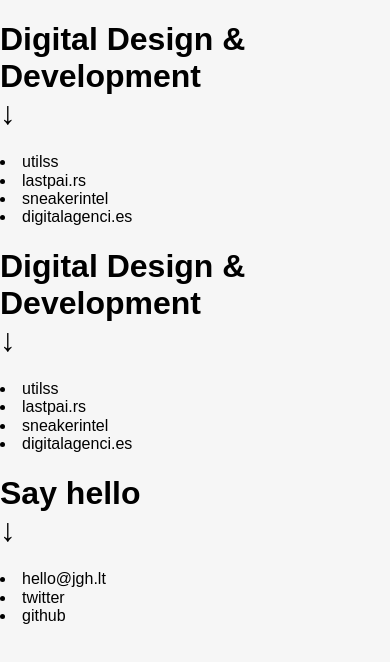
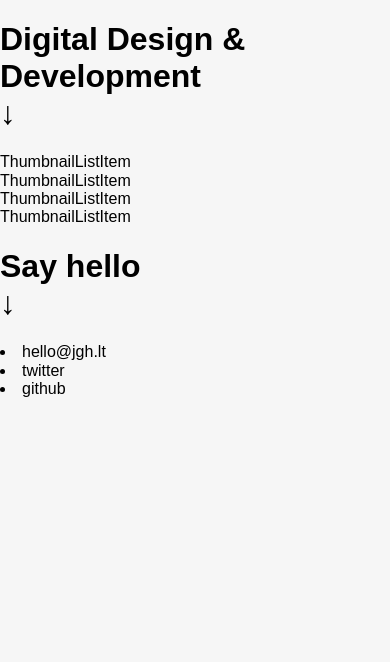
Before and after one commit to jghlt/jgh.lt, a React app: page / in a window 390 px wide. Shown: the top 662 px of the page. Built offline with nearby package versions, Linux system fonts and the light colour scheme; the HTML template or start-up script is replaced by a standard one.

Commit message:
- more work on components - set up media queries

```diff
--- a/src/components/App.js
+++ b/src/components/App.js
@@ -20,7 +20,7 @@ class App extends React.Component {
 
   render() {
     return (
-      <div className="app">
+      <div className="App">
         <Projects />
         <Contact />
       </div>
--- /dev/null
+++ b/src/components/Breakpoints.js
@@ -0,0 +1,7 @@
+const Breakpoints = {
+  small: '(max-width: 48em)',
+  medium: '(min-width: 48em)',
+  large: '(min-width: 64em)',
+};
+
+export default Breakpoints;
--- a/src/components/Contact.js
+++ b/src/components/Contact.js
@@ -20,7 +20,7 @@ class Contact extends React.Component {
 
   render() {
     return (
-      <div className="contact">
+      <div className="Contact">
         <LinkList
           title={contactData.title}
           links={contactData.items}
--- a/src/components/LinkList.js
+++ b/src/components/LinkList.js
@@ -3,7 +3,7 @@ import PropTypes from 'prop-types';
 
 function LinkList(props) {
   return (
-    <div className="link-list">
+    <div className="LinkList">
       <h1>
         {props.title}
         <br/>
--- /dev/null
+++ b/src/components/MediaGallery.js
@@ -0,0 +1,22 @@
+import React from 'react';
+import PropTypes from 'prop-types';
+import MediaGalleryItem from './MediaGalleryItem';
+
+function MediaGallery(props) {
+  return (
+    <div className="MediaGallery">
+      {props.images.map(item => <MediaGalleryItem key={item.title} image={item.image} />)}
+    </div>
+  );
+}
+
+MediaGallery.propTypes = {
+  images: PropTypes.arrayOf(PropTypes.shape({
+    title: PropTypes.string.isRequired,
+    image: PropTypes.shape({
+      src: PropTypes.string.isRequired
+    })
+  })).isRequired
+};
+
+export default MediaGallery;
--- /dev/null
+++ b/src/components/MediaGalleryItem.js
@@ -0,0 +1,12 @@
+import React from 'react';
+import PropTypes from 'prop-types';
+
+function MediaGalleryItem(props) {
+  return (
+    <div className="MediaGalleryItem">
+      MediaItem
+    </div>
+  );
+}
+
+export default MediaGalleryItem;
--- a/src/components/Projects.js
+++ b/src/components/Projects.js
@@ -1,6 +1,9 @@
 import React from 'react';
+import MediaQuery from 'react-responsive';
+import Breakpoints from './Breakpoints';
 import projectsData from '../data/projects';
 import ThumbnailList from './ThumbnailList';
+import MediGallery from './MediaGallery';
 import LinkList from './LinkList';
 
 class Projects extends React.Component {
@@ -20,15 +23,22 @@ class Projects extends React.Component {
 
   render() {
     return (
-      <div className="projects">
+      <div className="Projects">
+        <MediaQuery query={Breakpoints.small}>
           <ThumbnailList
             title={projectsData.title}
             links={projectsData.items}
+          />
+        </MediaQuery>
+        <MediaQuery query={Breakpoints.medium}>
+          <MediGallery
+            images={projectsData.items}
           />
           <LinkList
             title={projectsData.title}
             links={projectsData.items}
           />
+        </MediaQuery>
       </div>
     );
   }
--- a/src/components/ThumbnailList.js
+++ b/src/components/ThumbnailList.js
@@ -1,15 +1,16 @@
 import React from 'react';
 import PropTypes from 'prop-types';
+import ThumbnailListItem from './ThumbnailListItem';
 
 function ThumbnailList(props) {
   return (
-    <div className="thumbnail-list">
+    <div className="ThumbnailList">
       <h1>
         {props.title}
         <br/>
         ↓
       </h1>
-      {props.links.map(item => <li key={item.title} className="thumbnail-item">{item.title}</li>)}
+      {props.links.map(item => <ThumbnailListItem key={item.title} {...props} />)}
     </div>
   );
 }
@@ -18,9 +19,11 @@ ThumbnailList.propTypes = {
   title: PropTypes.string.isRequired,
   links: PropTypes.arrayOf(PropTypes.shape({
     link: PropTypes.string.isRequired,
-    title: PropTypes.string.isRequired
+    title: PropTypes.string.isRequired,
+    image: PropTypes.shape({
+      src: PropTypes.string.isRequired
+    })
   })).isRequired
 };
 
-
 export default ThumbnailList;
--- /dev/null
+++ b/src/components/ThumbnailListItem.js
@@ -0,0 +1,12 @@
+import React from 'react';
+import PropTypes from 'prop-types';
+
+function ThumbnailListItem(props) {
+  return (
+    <div className="ThumbnailListItem">
+      ThumbnailListItem
+    </div>
+  );
+}
+
+export default ThumbnailListItem;
```
Also changed, not shown: src/components/LinkListItem.js (added, +12 -0 lines). Lines whose indentation alone changed are shown as unchanged.
